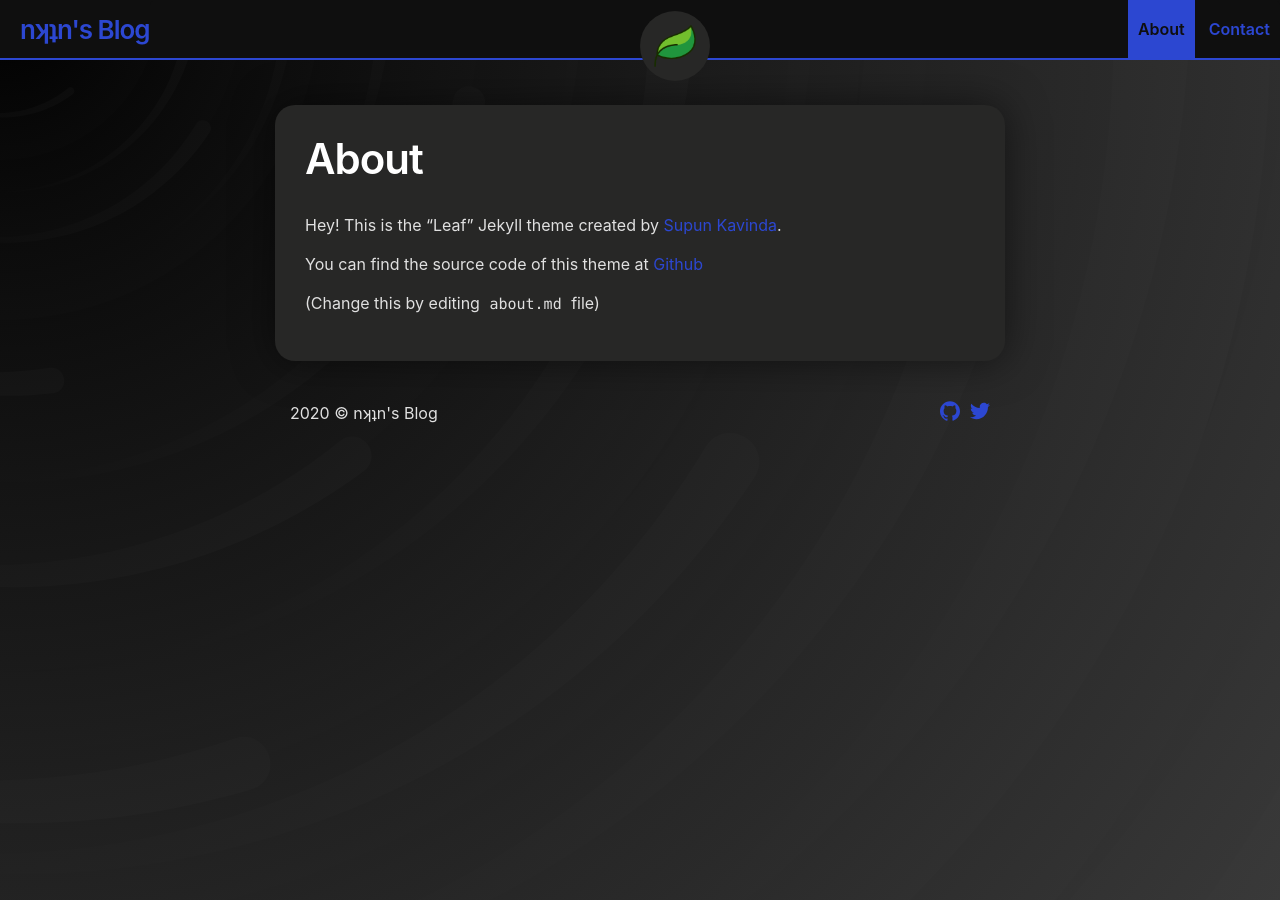
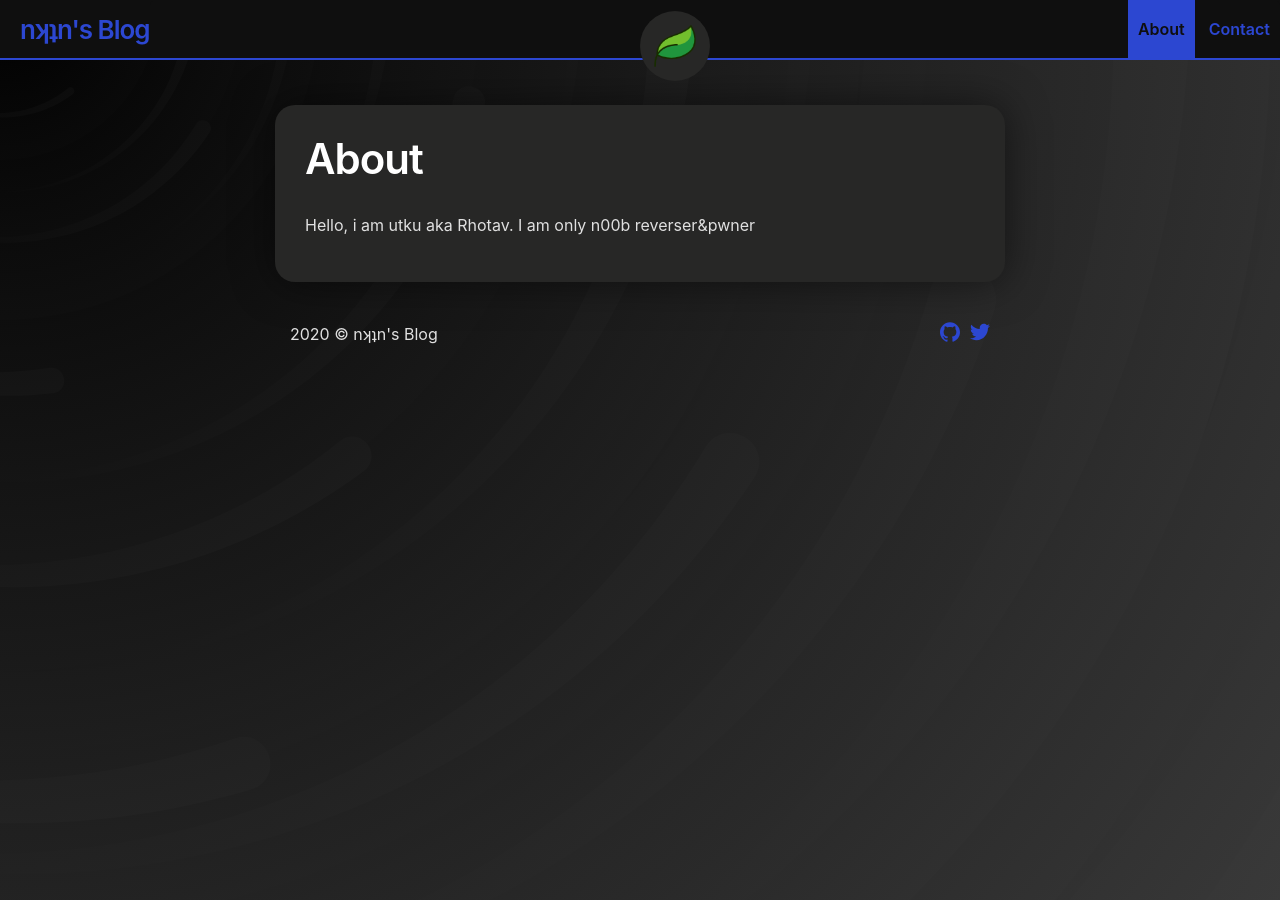
Before and after one commit to Rhotav/rhotav.github.io, a Jekyll site: the page built from about.md, in a window 1280 px wide. Built offline with Jekyll 4.4.1, drawn with Linux system fonts in a browser that asks for light colours; nearby versions of some CDN libraries.

Commit message:
Update about.md

```diff
--- a/about.md
+++ b/about.md
@@ -3,8 +3,4 @@ title: About
 layout: page
 ---
 
-Hey! This is the "Leaf" Jekyll theme created by <a rel="me" target="_blank" href="https://twitter.com/_SupunKavinda">Supun Kavinda</a>.
-
-You can find the source code of this theme at <a href="https://github.com/SupunKavinda/jekyll-theme-leaf">Github</a>
-
-(Change this by editing `about.md` file)
+Hello, i am utku aka Rhotav. I am only n00b reverser&pwner
```
